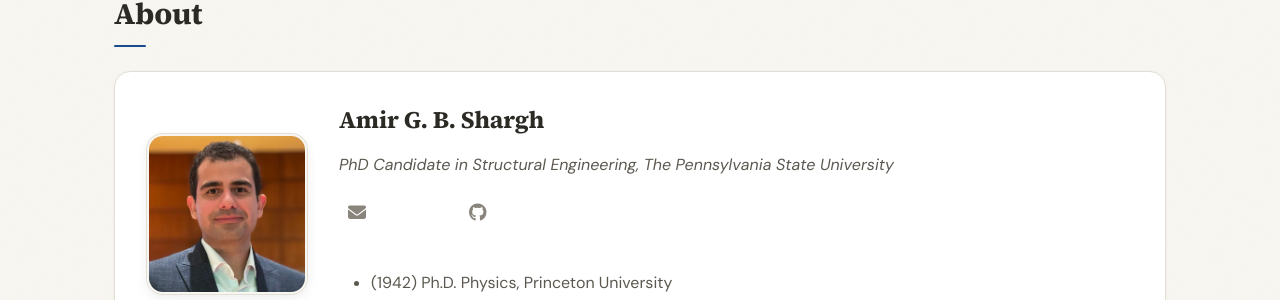
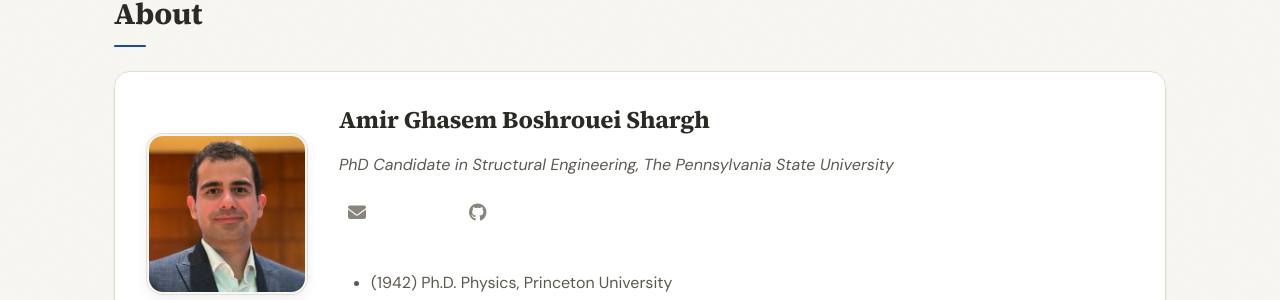
Before and after one commit to AGB-Shargh/AGB-Shargh.github.io, a Jekyll site: the page built from _pages/about.md, in a window 1280 px wide. Shown: the part 142-442 px from the top of the page. Built offline with Jekyll 4.4.1, drawn with Linux system fonts in a browser that asks for light colours; a style sheet for code colours, icons or effects is not loaded.

Commit message:
Update about.md

```diff
--- a/_pages/about.md
+++ b/_pages/about.md
@@ -11,7 +11,7 @@ permalink: /about/
 <div class="pi-card">
 <img src="{{ site.url }}{{ site.baseurl }}/images/{{ site.photo }}" class="pi-photo" alt="{{ site.name }}" loading="lazy">
 <div>
-<h3 class="pi-name">{{ site.name }}</h3>
+<h3 class="pi-name">{{ site.full_name }}</h3>
 <p style="font-style: italic; color: var(--text-secondary);">{{ site.title }}, {{ site.institution }}</p>
 <div class="pi-links">
 {% if site.email %}<a href="mailto:{{ site.email }}" class="icon-link" title="Email"><i class="fa-solid fa-envelope"></i></a>{% endif %}
```
